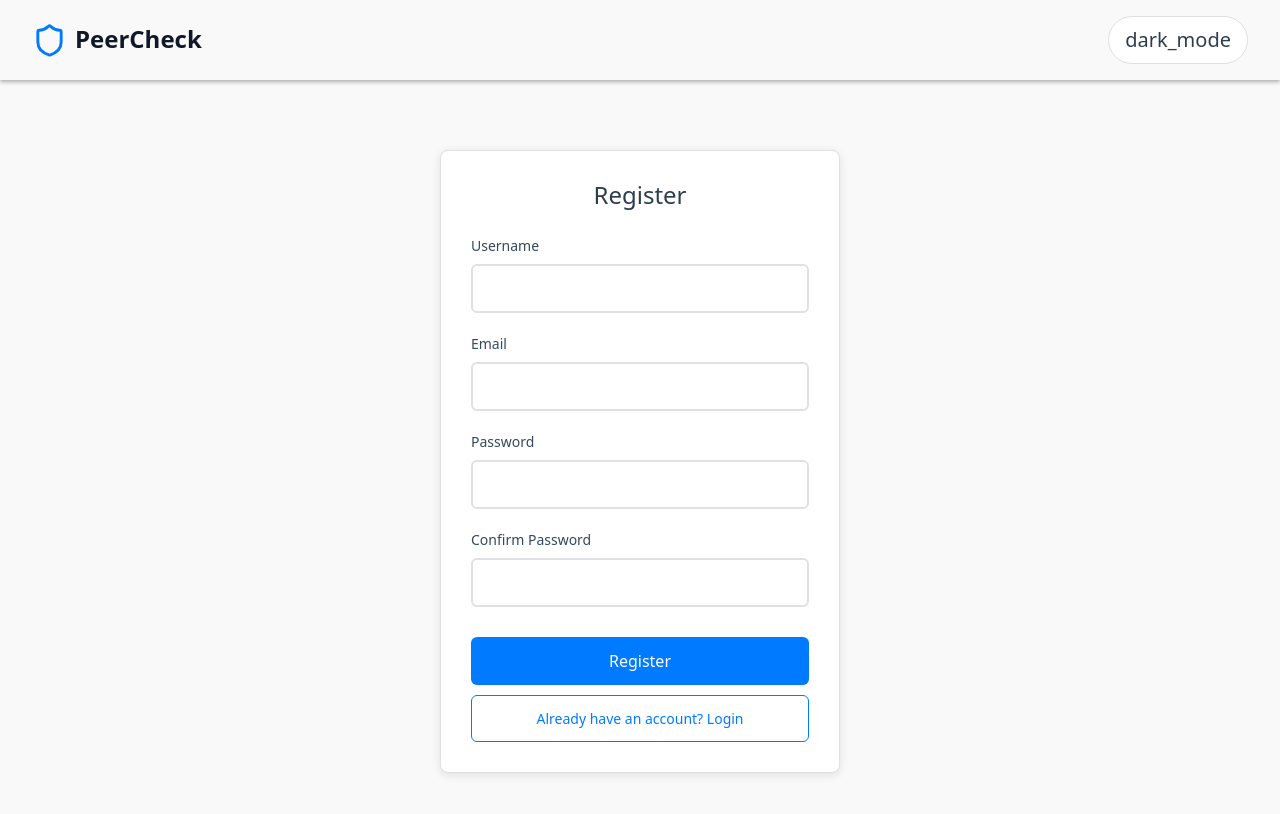
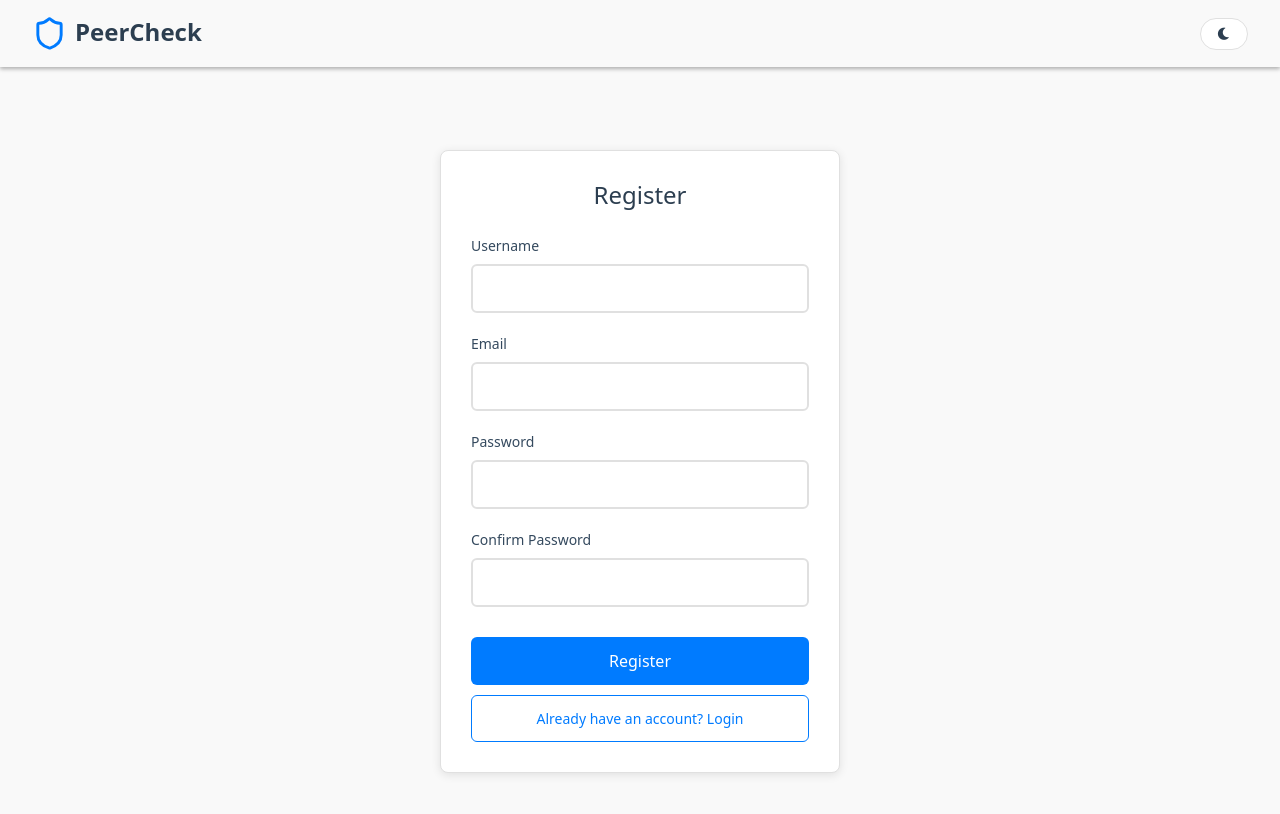
Before and after one commit to poojithaBandar/PeerCheckAngular, an Angular app: page /register in a window 1280 px wide. Shown: the top 814 px of the page. Built offline with nearby package versions, Linux system fonts and the light colour scheme.

Commit message:
peer check bug fix

```diff
--- a/src/app/audio-process/audio-process.component.css
+++ b/src/app/audio-process/audio-process.component.css
@@ -292,9 +292,9 @@ button {
   transition: background-color 0.3s ease;
 }
 
-button:hover:not([disabled]) {
+/* button:hover:not([disabled]) {
   background-color: var(--primary-color);
-}
+} */
 
 button[disabled] {
   background-color: #6c757d;
--- a/src/app/header/header.component.css
+++ b/src/app/header/header.component.css
@@ -19,7 +19,7 @@
 
 .text-gray-900 {
     --tw-text-opacity: 1;
-    color: rgb(17 24 39 / var(--tw-text-opacity, 1));
+    color: var(--text-color);
 }
 .font-bold {
     font-weight: 700;
--- a/src/app/theme-toggle/theme-toggle.component.html
+++ b/src/app/theme-toggle/theme-toggle.component.html
@@ -1,9 +1,7 @@
 <button
-  (click)="toggleTheme()"
-  class="theme-toggle-btn"
-  [attr.aria-label]="isDarkTheme ? 'Switch to Light Mode' : 'Switch to Dark Mode'"
+(click)="toggleTheme()"
+class="theme-toggle-btn btn btn-outline-secondary"
+[attr.aria-label]="isDarkTheme ? 'Switch to Light Mode' : 'Switch to Dark Mode'"
 >
-  <span class="material-icons">
-    {{ isDarkTheme ? 'light_mode' : 'dark_mode' }}
-  </span>
+<i class="bi" [ngClass]="isDarkTheme ? 'fa fa-sun' : 'fa fa-moon'"></i>
 </button>
```
